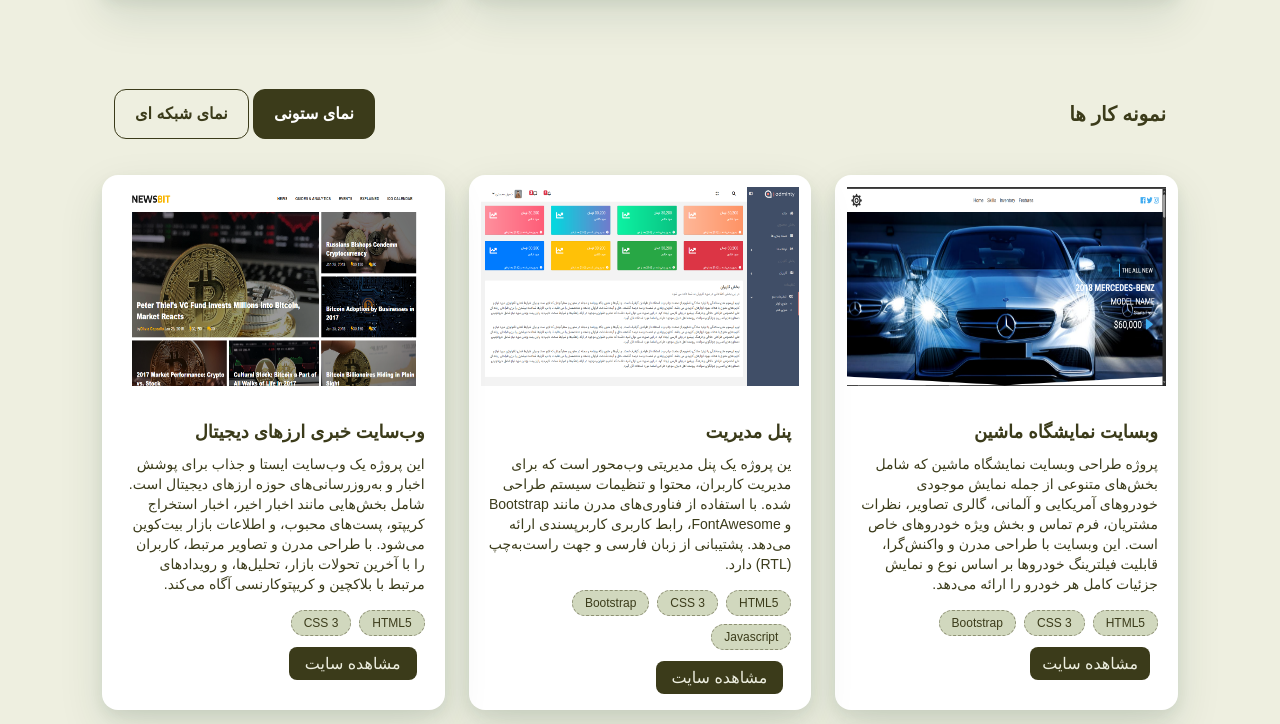
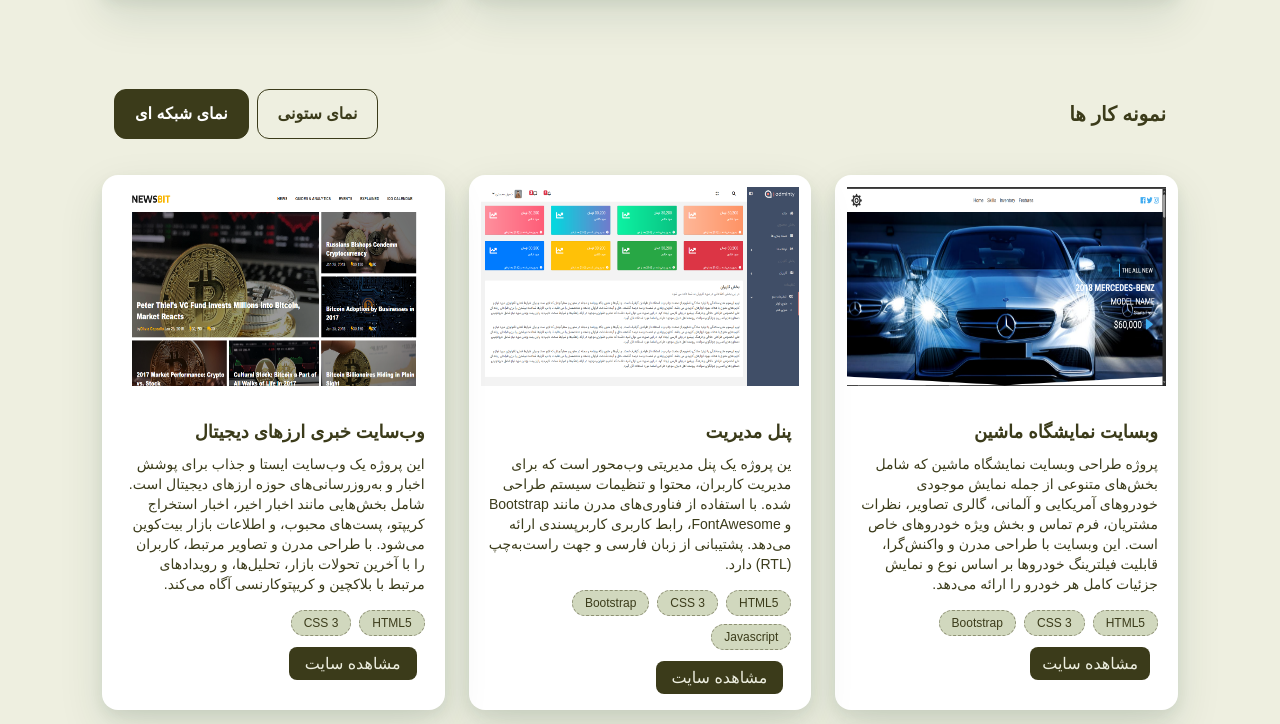
Before and after one commit to m-reyhaneh-m/portfolio.github.io, a website: page index.html in a window 1280 px wide. Shown: the part 927-1651 px from the top of the page. Drawn offline with Linux system fonts and the light colour scheme; a web font is replaced by a local one.

Commit message:
Update index.html

```diff
--- a/index.html
+++ b/index.html
@@ -110,13 +110,13 @@
     <section id="works" class="container-x py-4 pt-10 md:pt-16 mx-auto">
         <section class="flex justify-between items-center flex-wrap gap-6 mb-6 px-6">
             <div class="text-xl font-bold">نمونه کار ها</div>
-            <div>
+            <div class="hidden md:flex gap-2">
                 <button
-                    class="view-toggle active py-3 px-5 bg-cream text-olive-dark rounded-xl hover-float border border-olive-dark border-solid font-bold"
+                    class="view-toggle py-3 px-5 bg-cream text-olive-dark rounded-xl hover-float border border-olive-dark border-solid font-bold"
                     data-view="list">نمای
                     ستونی</button>
                 <button
-                    class="view-toggle py-3 px-5 bg-cream text-olive-dark rounded-xl hover-float border border-olive-dark border-solid font-bold"
+                    class="view-toggle active py-3 px-5 bg-cream text-olive-dark rounded-xl hover-float border border-olive-dark border-solid font-bold"
                     data-view="grid">نمای
                     شبکه ای</button>
             </div>
```
